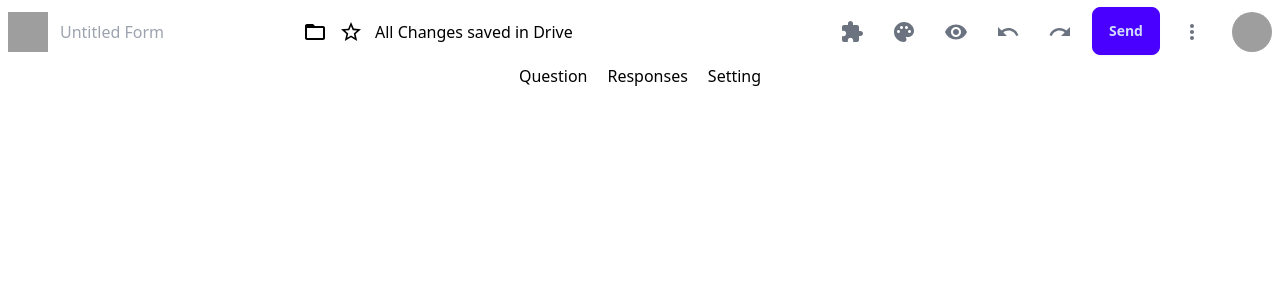
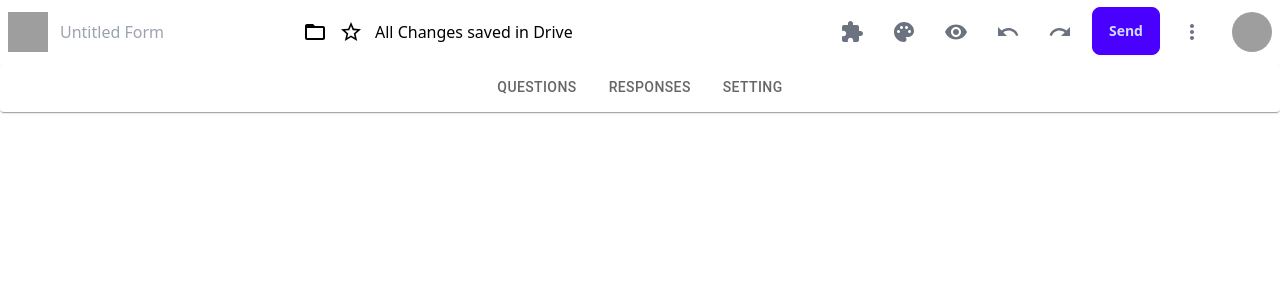
Before and after one commit to AlMamunTalukder/byapon-form, a React (Vite) app: page /form/a189f1af-e6a8-44f3-2a2b-bdf30a19f095 in a window 1280 px wide. Shown: the top 300 px of the page. Built offline with nearby package versions, Linux system fonts and the light colour scheme; grey boxes are pictures that could not be loaded.

Commit message:
this is tab section

```diff
--- a/package.json
+++ b/package.json
@@ -47,6 +47,6 @@
     "react-router-dom": "^6.21.1",
     "sort-by": "^1.2.0",
     "tailwindcss": "^3.4.0",
-    "vite": "^5.0.10"
+    "vite": "^5.0.11"
   }
 }
--- /dev/null
+++ b/src/components/CenteredTabs.jsx
@@ -0,0 +1,22 @@
+// import React from "react";
+import Paper from "@mui/material/Paper";
+import Tabs from "@mui/material/Tabs";
+import Tab from "@mui/material/Tab";
+// import makeStyles from "@mui/styles/makeStyles";
+
+const CenteredTabs = () => {
+  return (
+    <Paper className="flex-grow flex flex-row justify-center">
+      <Tabs className="h-3">
+        <Tab
+          label="Questions"
+          className="font-sans font-semibold h-3 text-capitalize text-[#5f6368] text-[12px]"
+        ></Tab>
+        <Tab label="Responses" className="h-3"></Tab>
+        <Tab label="Setting" className="h-3"></Tab>
+      </Tabs>
+    </Paper>
+  );
+};
+
+export default CenteredTabs;
--- a/src/components/FormHeader.jsx
+++ b/src/components/FormHeader.jsx
@@ -7,6 +7,7 @@ import UndoIcon from "@mui/icons-material/Undo";
 import RedoIcon from "@mui/icons-material/Redo";
 import StarBorderIcon from "@mui/icons-material/StarBorder";
 import FolderOpenOutlinedIcon from "@mui/icons-material/FolderOpenOutlined";
+import CenteredTabs from "./CenteredTabs";
 const FormHeader = () => {
   return (
     <>
@@ -57,9 +58,7 @@ const FormHeader = () => {
         </div>
       </div>
       <div className="flex gap-5 flex-row justify-center bg-white text-black">
-        <p>Question</p>
-        <p>Responses</p>
-        <p>Setting</p>
+        <CenteredTabs />
       </div>
     </>
   );
```
Also changed, not shown: 1 other file (tests, documents, lock files or other folders).
